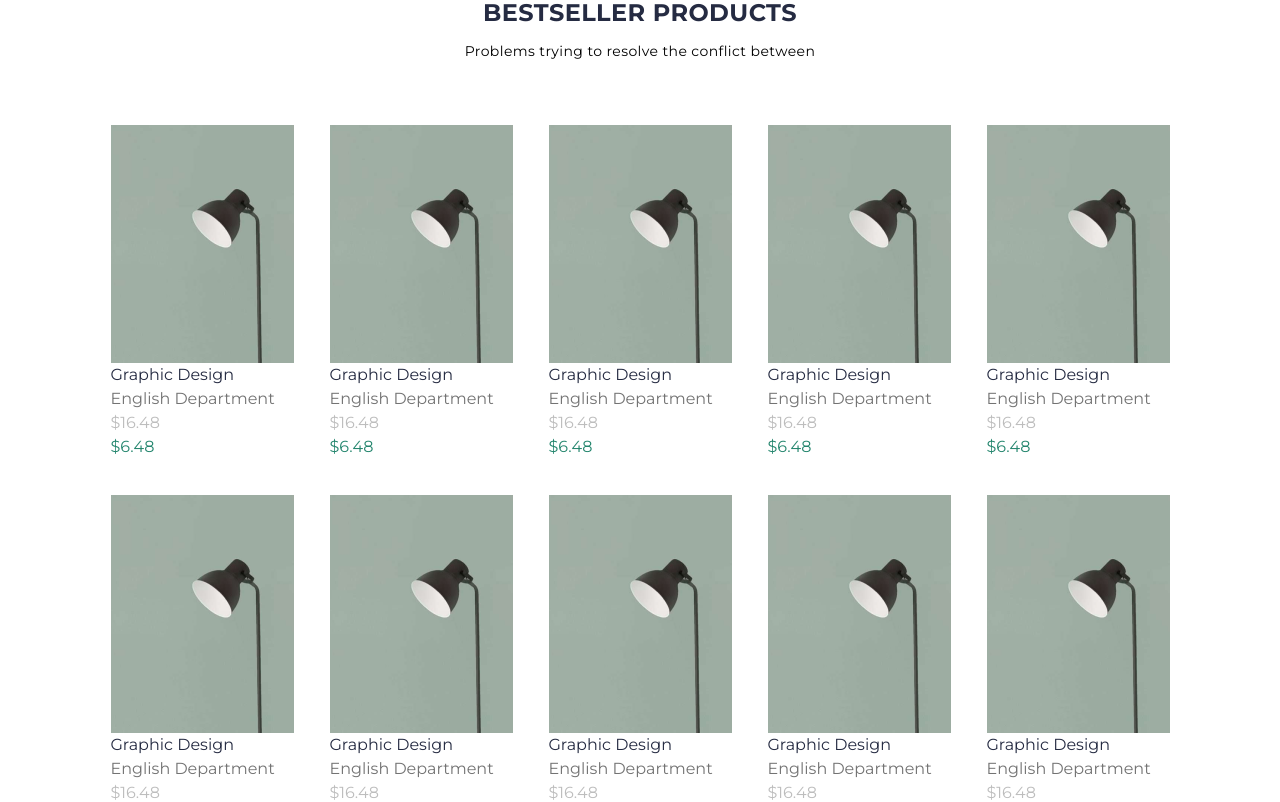
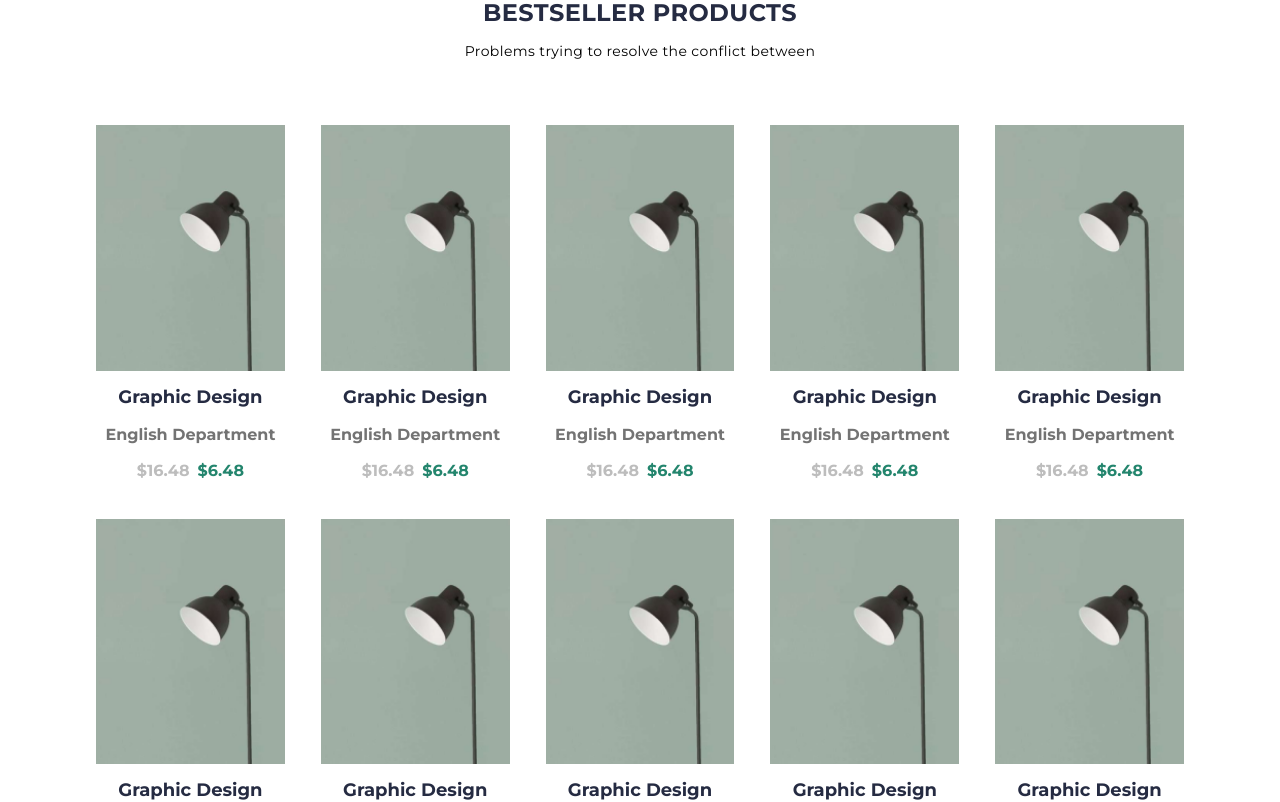
Before and after one commit to CrownedTechie/Sample-ecommerce-site, a React (Vite) app: page / in a window 1280 px wide. Shown: the part 1080-1882 px from the top of the page. Built offline with nearby package versions, Linux system fonts and the light colour scheme.

Commit message:
complete changes for the product card component

```diff
--- a/src/components/ProductCard.jsx
+++ b/src/components/ProductCard.jsx
@@ -4,14 +4,14 @@ import '../stylings/ProductCard.css';
 const ProductCard = ({img, title, dept, oldPrice, discountedPrice}) => {
   return (
       <>
-          <div className="product-card flex flex-col gap-3">
-              <DisplayImg img={img} styling='w-58'/>
+          <div className="product-card">
+              <DisplayImg img={img} styling='product-card-image'/>
 
-              <h5 className='text-center font-bold text-lg'>Graphic Design</h5>
+              <h5>Graphic Design</h5>
 
-              <p className='text-center font-bold'>English Department</p>
+              <p>English Department</p>
 
-              <div className="price flex gap-2 font-bold text-base justify-center">
+              <div className="price-box">
                   <p className="old-price">$16.48</p>
                   <span className="new-price">$6.48</span>
               </div>
--- a/src/stylings/ProductCard.css
+++ b/src/stylings/ProductCard.css
@@ -1,10 +1,35 @@
-.product-card h5 {
+.product-card {
+    display: flex;
+    flex-direction: column;
+    gap: 0.75rem;
+}
+
+.product-card-image {
+    width: 13rem;
+}
+
+.product-card > h5, .product-card > p {
+    font-weight: 700;
+    text-align: center;
+}
+
+.product-card > h5 {
     color: #252B42;
+    font-size: 1.125rem;
+    line-height: 1.75rem;
 }
 
 .product-card > p {
     color: #737373;
+}
 
+.price-box {
+    display: flex;
+    justify-content: center;
+    font-weight: 700;
+    gap: 0.5rem;
+    font-size: 1rem;
+    line-height: 1.5rem;
 }
 
 .old-price {
@@ -13,5 +38,4 @@
 
 .new-price {
     color: #23856D;
-
 }
```
